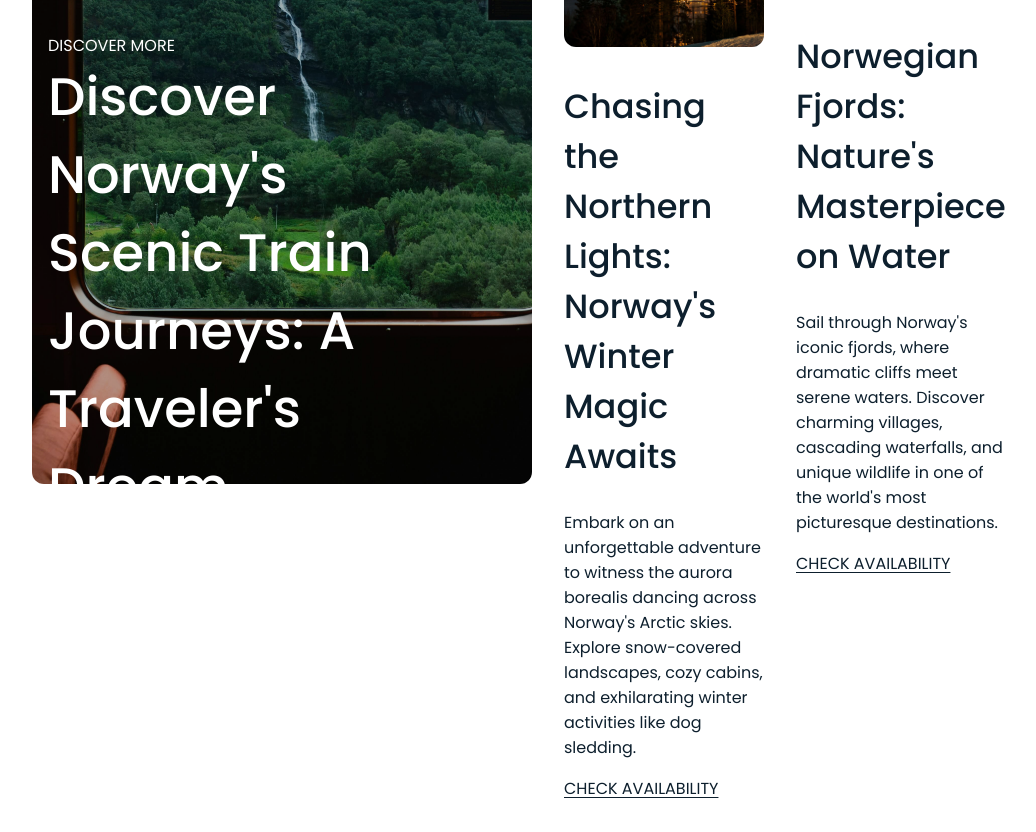
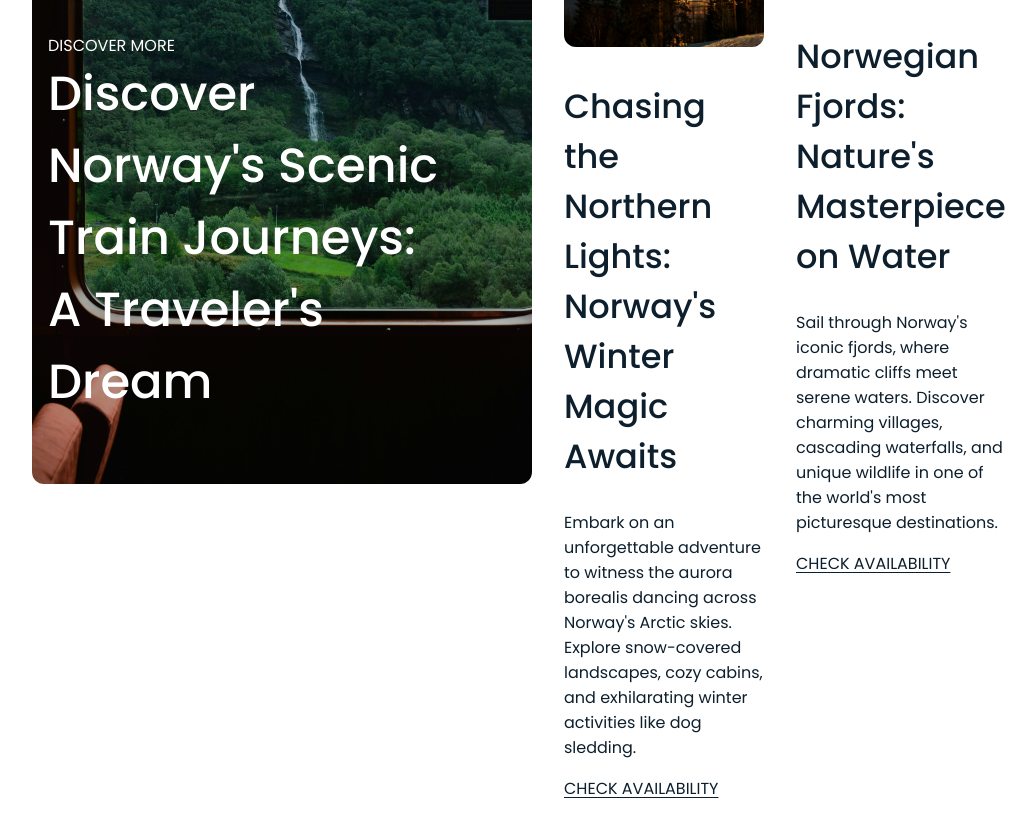
Before and after one commit to emersonramos3lt/travel-agency-website, a plain HTML site: page index.html in a window 1280 px wide. Shown: the part 1617-2449 px from the top of the page, without its empty margins (80-1116 px from the left). Drawn offline with Linux system fonts and the light colour scheme; a script that the page names is missing; some icons are missing.

Commit message:
Update responsive.css

```diff
--- a/styles/responsive.css
+++ b/styles/responsive.css
@@ -14,6 +14,10 @@
     .overlay-container .text-overlay {
         bottom: 45%;
         width: 80%;
+    }
+
+    .text-overlay h1 {
+        font-size: 3rem;
     }
 
     #blog {
```
